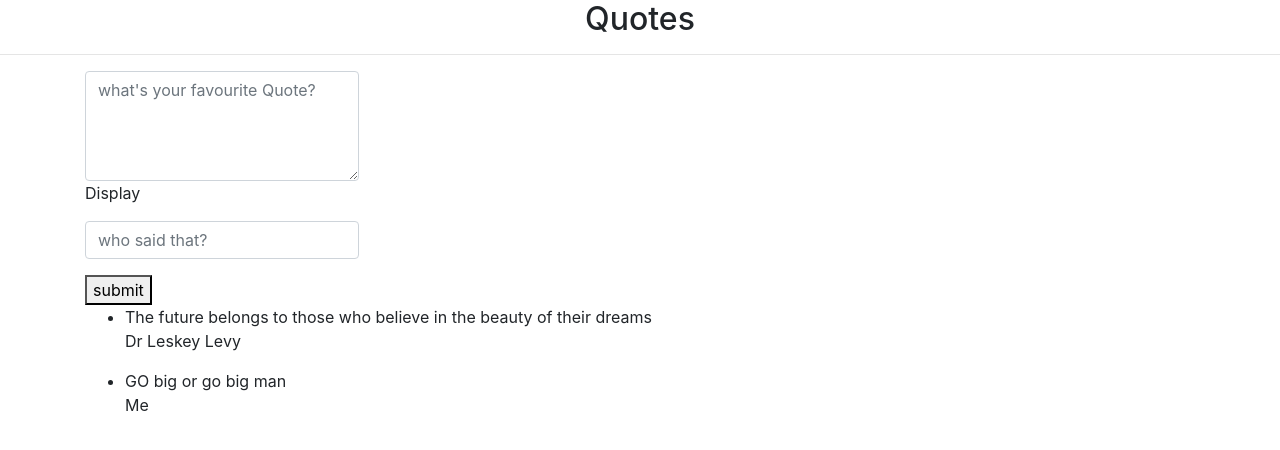
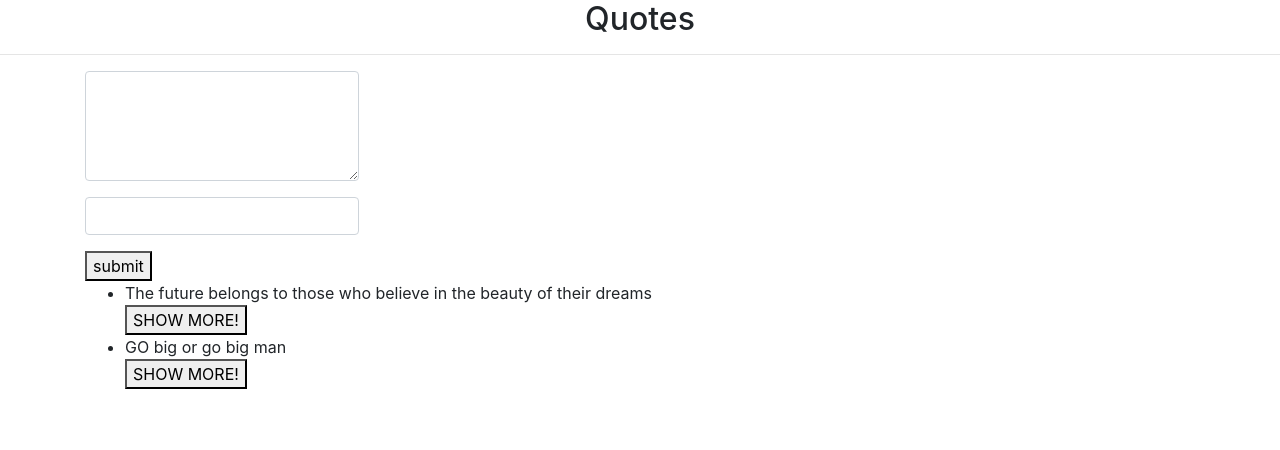
Before and after one commit to leskeylevy/Quotes, an Angular app: page / in a window 1280 px wide. Shown: the top 450 px of the page. Built offline with nearby package versions, Linux system fonts and the light colour scheme.

Commit message:
creating an event emitter for deleting of quotes function

```diff
--- a/src/app/quote-by/quote-by.component.html
+++ b/src/app/quote-by/quote-by.component.html
@@ -1 +1,4 @@
 <p>{{quote.by}}</p>
+<button (click)='quoteDelete(true)'> DELETE QUOTE</button>
+<button type="button" name="button">upvote</button>
+<button type="button" name="button">Downvote</button>
--- a/src/app/quote-by/quote-by.component.ts
+++ b/src/app/quote-by/quote-by.component.ts
@@ -1,5 +1,6 @@
-import { Component, OnInit,Input } from '@angular/core';
+import { Component, OnInit,Input,Output,EventEmitter } from '@angular/core';
 import{Quote} from '../quote'
+
 @Component({
   selector: 'app-quote-by',
   templateUrl: './quote-by.component.html',
@@ -8,6 +9,11 @@ import{Quote} from '../quote'
 export class QuoteByComponent implements OnInit {
 
 @Input()quote:Quote;
+@Output() isComplete = new EventEmitter<boolean>();
+
+quoteDelete(complete:boolean){
+  this.isComplete.emit(complete);
+}
   constructor() { }
 
   ngOnInit() {
--- a/src/app/quote-form/quote-form.component.html
+++ b/src/app/quote-form/quote-form.component.html
@@ -1,13 +1,17 @@
 <div class="container">
-  <form #goalForm='ngForm'>
-  <div class="form-group">
-    <textarea class="form-control" placeholder="what's your favourite Quote?" required rows="4" id="favQuote" [(ngModel)]="newQuote.name" name="name"></textarea>
-      <!-- testing 2 way data binding -->
-      Display {{newQuote.name}}
+  <form (ngSubmit)='submitQuote()' #goalForm='ngForm'>
+    <!-- Quote form -->
+    <div class="form-group">
+
+      <textarea class="form-control" id="name" rows="4" [(ngModel)]="newQuote.name" name="name" #name="ngModel" required></textarea>
+      <div [hidden]="name.valid||name.pristine" class="alert alert-danger">
+        <p> Quote is Required</p>
       </div>
-      <div class="form-group">
-        <input type="text" placeholder="who said that?" class="form-control" id="quoteBy">
-      </div>
+
+    </div>
+    <div class="form-group">
+      <input type="text" class="form-control" id="quoteBy" [(ngModel)]="newQuote.by" name="by">
+    </div>
     <button id="submit">submit</button>
 
   </form>
--- a/src/app/quote-form/quote-form.component.ts
+++ b/src/app/quote-form/quote-form.component.ts
@@ -1,4 +1,4 @@
-import { Component, OnInit } from '@angular/core';
+import { Component, OnInit ,Output,EventEmitter} from '@angular/core';
 import { Quote } from '../quote';
 
 @Component({
@@ -9,6 +9,11 @@ import { Quote } from '../quote';
 export class QuoteFormComponent implements OnInit {
 
   newQuote = new Quote(0,'','');
+  @Output() addQuote=new EventEmitter<Quote>();
+
+  submitQuote(){
+    this.addQuote.emit(this.newQuote);
+  }
 
   constructor() { }
 
--- a/src/app/quote.ts
+++ b/src/app/quote.ts
@@ -1,3 +1,6 @@
 export class Quote {
-constructor(public id:number,public name:string,public by:string){}
+  public showBy:boolean;
+constructor(public id:number,public name:string,public by:string){
+  this.showBy=false
 }
+}
--- a/src/app/quotes/quotes.component.html
+++ b/src/app/quotes/quotes.component.html
@@ -2,12 +2,13 @@
 <hr>
 <div class="container">
 <div class="row">
-	<app-quote-form></app-quote-form>
+	<app-quote-form (addQuote)="addNewQuote($event)"></app-quote-form>
 </div>
 <ul>
-	<div *ngFor='let quote of quotes'>
+	<div *ngFor='let quote of quotes ;let i=index'>
 		<li>{{quote.name}}</li>
-		<app-quote-by [quote]='quote'></app-quote-by>
+		<button (click)='toogleDetails(i)'>SHOW MORE!</button>
+		<app-quote-by *ngIf="quote.showBy" [quote]='quote' (isComplete)= 'deleteQuote($event,i)'></app-quote-by>
 	</div>
 
 </ul>
--- a/src/app/quotes/quotes.component.ts
+++ b/src/app/quotes/quotes.component.ts
@@ -13,6 +13,27 @@ quotes =[
   new Quote (2,'GO big or go big man','Me')
 ]
 
+
+
+deleteQuote(iscomplete,index){
+  if(iscomplete){
+    let toDelete=confirm('are you sure you want to delete ${this.quotes[index].name}')
+
+    if(toDelete){
+      this.quotes.splice(index,1)
+    }
+  }
+}
+ addNewQuote(quote){
+   // let quoteLength = this.quotes.length;
+   // quote.id=quoteLength=1;
+   // quote.by = new Quote(quote.by)
+   this.quotes.push(quote)
+ }
+
+ toogleDetails(index){
+   this.quotes[index].showBy = !this.quotes[index].showBy;
+ }
   constructor() { }
 
   ngOnInit() {
```
